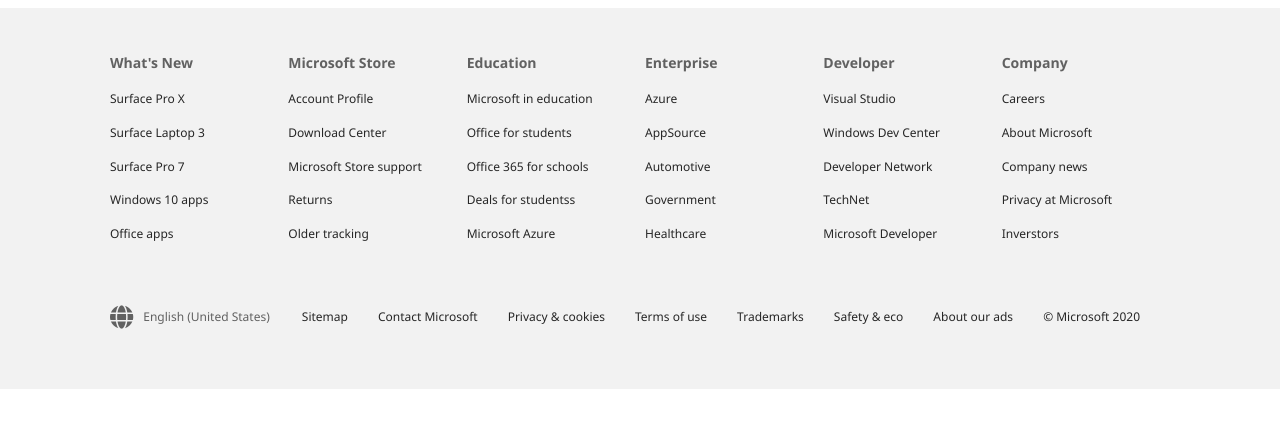
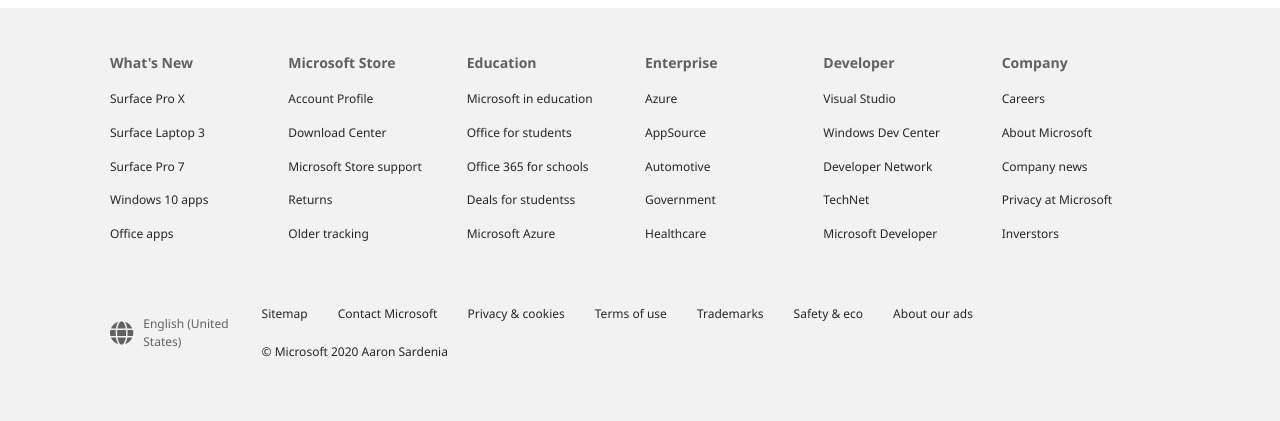
Before and after one commit to aaronsardenia/microsoft-clone, a plain HTML site: page index.html in a window 1280 px wide. Shown: the part 2020-2441 px from the top of the page. Before the commit the page ends 2409 px from the top, so only its background shows below. Drawn offline with Linux system fonts and the light colour scheme.

Commit message:
03-28-2020

```diff
--- a/index.html
+++ b/index.html
@@ -255,7 +255,7 @@
           <li><a href="#">Trademarks</a></li>
           <li><a href="#">Safety & eco</a></li>
           <li><a href="#">About our ads</a></li>
-          <li><a href="#">&copy; Microsoft 2020</a></li>
+          <li><a href="#">&copy; Microsoft 2020 Aaron Sardenia</a></li>
         </ul>
       </div>
     </footer>
```
